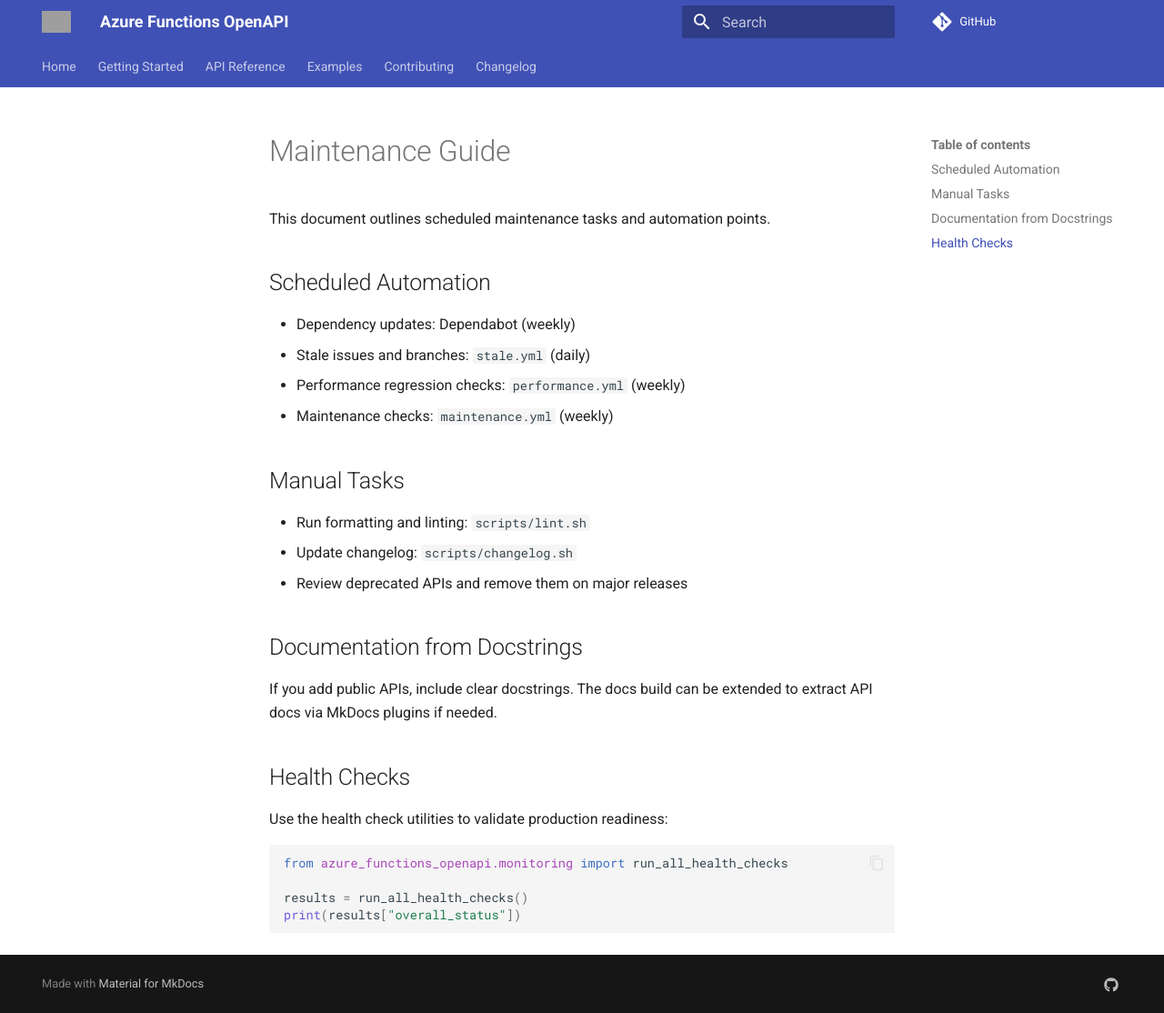
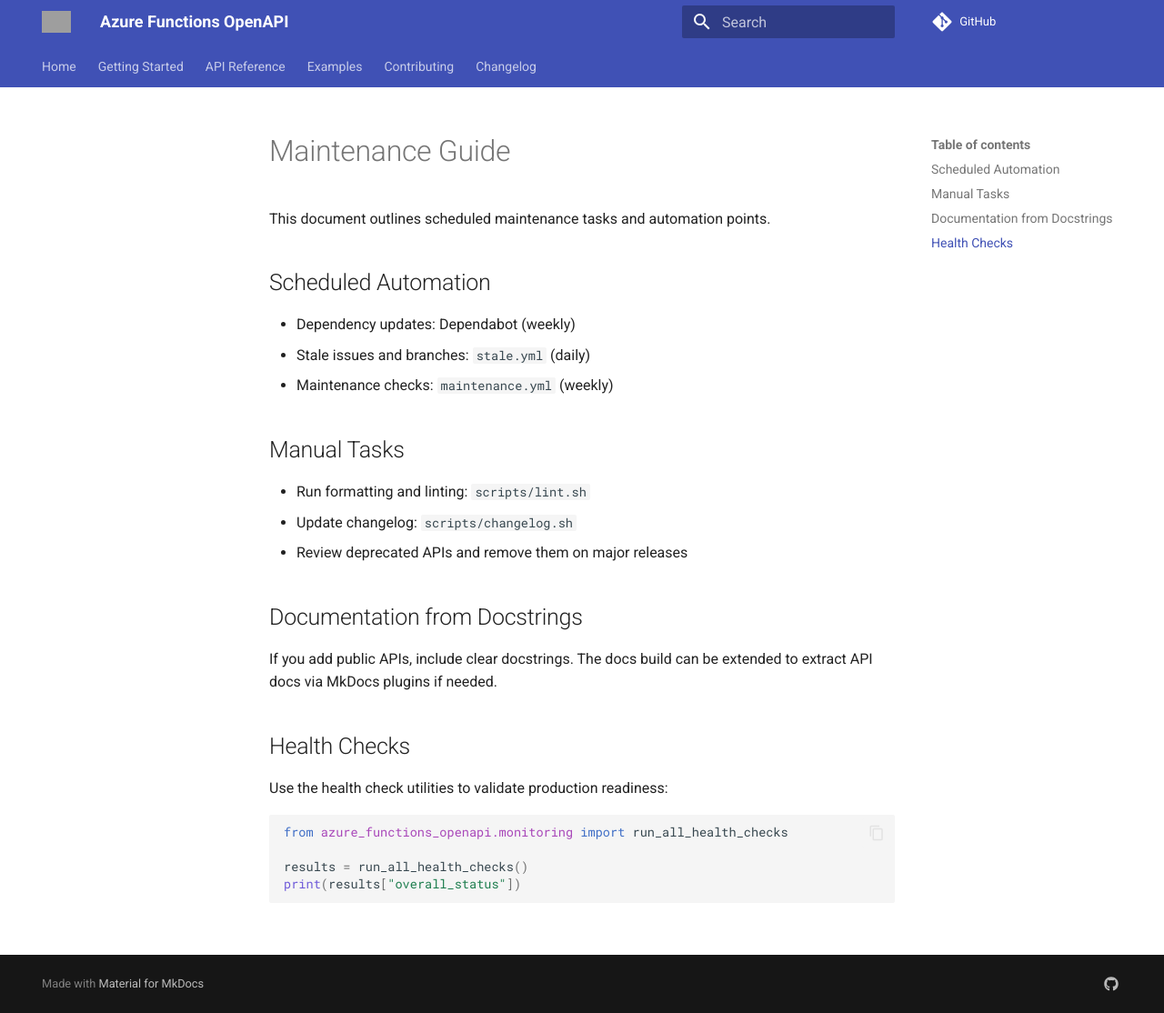
Before and after one commit to yeongseon/azure-functions-openapi, an MkDocs documentation site: the page built from docs/maintenance.md, in a window 1280 px wide and 1114 px high. Shown: the whole window at 91% size. Built offline with MkDocs 1.6.1 and Material for MkDocs 9.7.7, drawn with Linux system fonts in a browser that asks for light colours; comment, search, counter and statistics services are not loaded; grey boxes are pictures that could not be loaded.

Commit message:
chore: fix stale workflow logic and API usage
- Fix event types: remove 'synchronize' from issues trigger
- Replace listMergedBranches with pulls.list for accurate merge tracking
- Add core.setOutput for validation result visibility
- Use getCommit API for proper branch date retrieval
- Improve merged branch detection and stale date checking
- Update docs to remove reference to removed performance.yml workflow

```diff
--- a/docs/maintenance.md
+++ b/docs/maintenance.md
@@ -6,7 +6,6 @@
 
 - Dependency updates: Dependabot (weekly)
 - Stale issues and branches: `stale.yml` (daily)
-- Performance regression checks: `performance.yml` (weekly)
 - Maintenance checks: `maintenance.yml` (weekly)
 
 ## Manual Tasks
```
Also changed, not shown: 1 other file.
